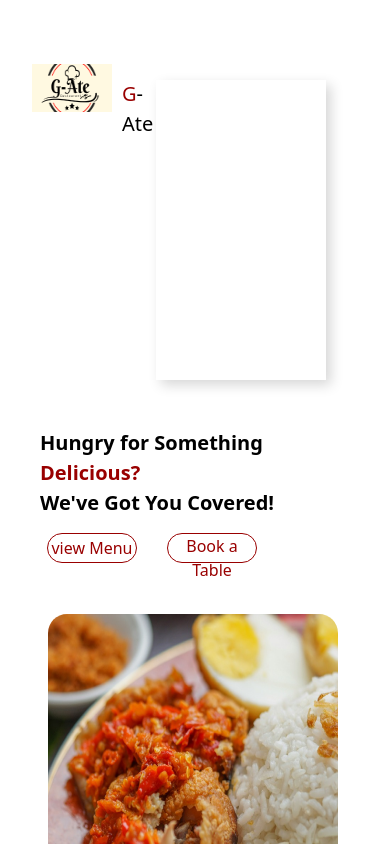
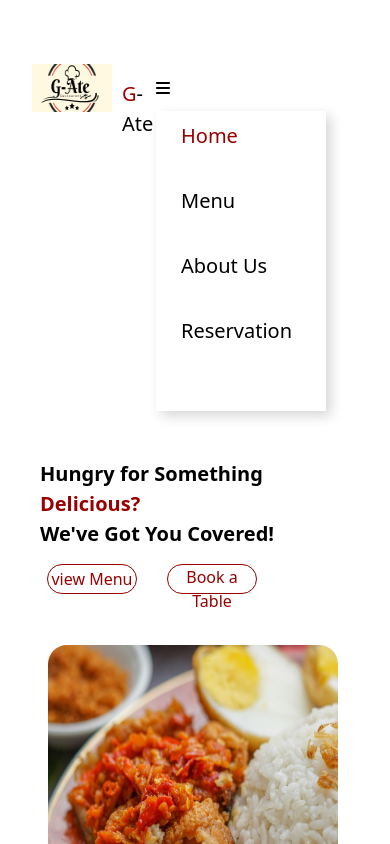
Before and after one commit to ukinebo1/group8-project, a React (Vite) app: page / in a window 390 px wide. Shown: the top 844 px of the page. Built offline with nearby package versions, Linux system fonts and the light colour scheme.

Commit message:
working on nav bar

```diff
--- a/src/index.css
+++ b/src/index.css
@@ -607,9 +607,12 @@ margin-bottom: 1.5em;
                 font-size: 15px;
                 margin-top: 5px;
             }
+            .hamburgers-menu{
+                display: block;
+            }
 
             .nav-links a{
-                display: none;
+                display: block;
                 background-color: #ffffff;
                 color: #000000;
                 margin: 15px;
```
